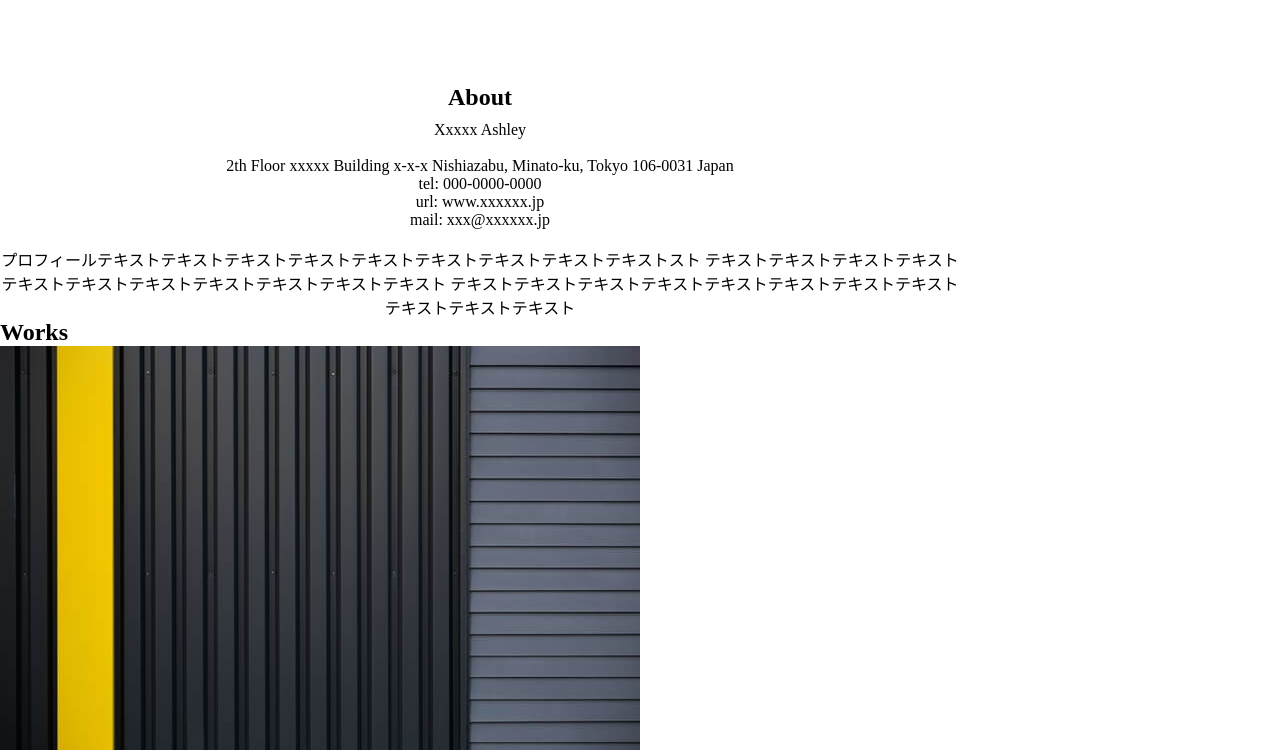
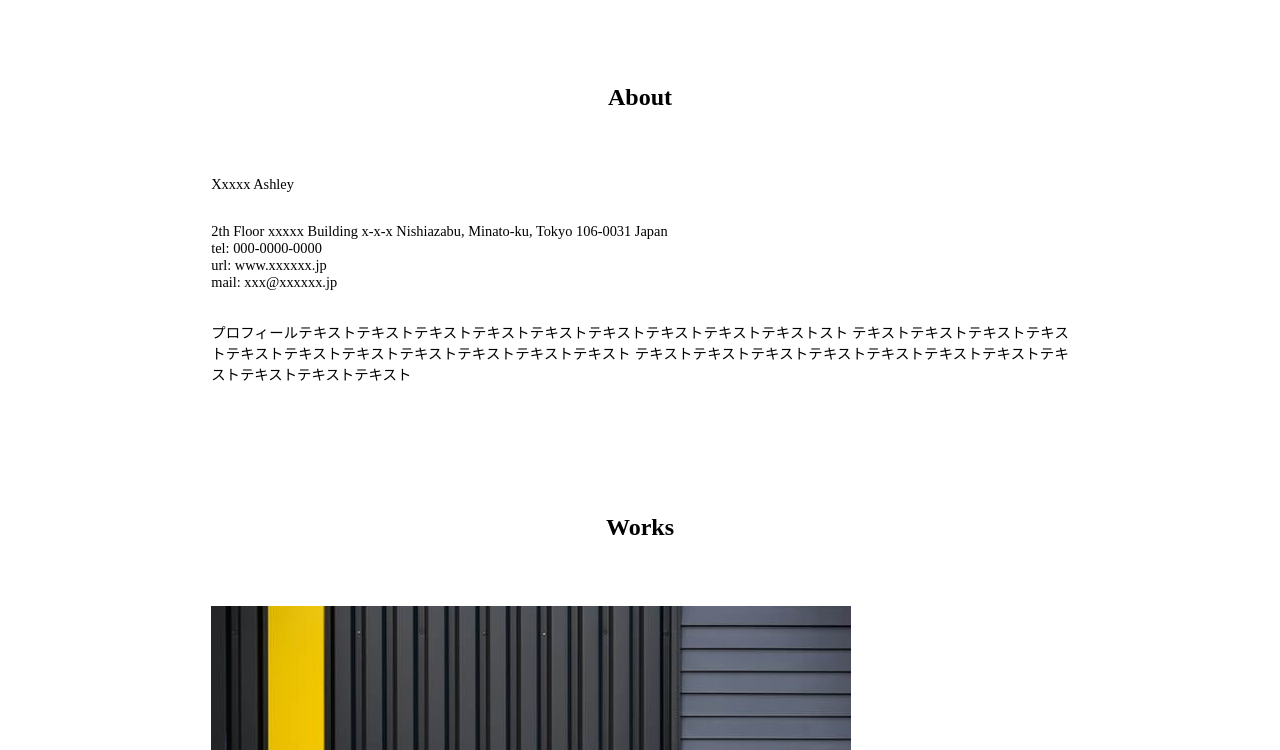
Before and after one commit to mamecom/LP-1, a plain HTML site: page elementary/index.html in a window 1280 px wide. Shown: the part 690-1440 px from the top of the page. Drawn offline with Linux system fonts and the light colour scheme.

Commit message:
Aboutページ実装完了

```diff
--- a/elementary/index.html
+++ b/elementary/index.html
@@ -39,30 +39,34 @@
     <div id="mainvisual">
         <img src="./image/mainvisual-pc.jpg" alt="mainvisual-pc">
     </div>
-    <section id="About">
-        <h2>About</h2>
+    <section id="About" class="section_visual">
+        <h2 class="title_layout">About</h2>
         <ul>
-            <li>Xxxxx Ashley</li><br>
-            <li>2th Floor xxxxx Building x-x-x Nishiazabu, Minato-ku, Tokyo 106-0031 Japan</li>
-            <li>tel: 000-0000-0000</li>
-            <li>url: www.xxxxxx.jp</li>
-            <li>mail: xxx@xxxxxx.jp</li>
-        </ul><br>
+            <div class="about_contents">
+                <li>Xxxxx Ashley</li>
+            </div>
+            <div class="about_contents">
+                <li>2th Floor xxxxx Building x-x-x Nishiazabu, Minato-ku, Tokyo 106-0031 Japan</li>
+                <li>tel: 000-0000-0000</li>
+                <li>url: www.xxxxxx.jp</li>
+                <li>mail: xxx@xxxxxx.jp</li>
+            </div>
+        </ul>
         <p>プロフィールテキストテキストテキストテキストテキストテキストテキストテキストテキストスト テキストテキストテキストテキストテキストテキストテキストテキストテキストテキストテキスト テキストテキストテキストテキストテキストテキストテキストテキストテキストテキストテキスト</p>
     </section>
-    <section id="Works">
-        <h2>Works</h2>
-        <ul class="works_images">
-            <li><img src="./image/works1.jpg"></li>
-            <li><img src="./image/works2.jpg"></li>
-            <li><img src="./image/works3.jpg"></li>
-            <li><img src="./image/works4.jpg"></li>
-            <li><img src="./image/works5.jpg"></li>
-            <li><img src="./image/works6.jpg"></li>
+    <section id="Works" class="section_visual">
+        <h2 class="title_layout">Works</h2>
+        <ul>
+            <img src="./image/works1.jpg">
+            <img src="./image/works2.jpg">
+            <img src="./image/works3.jpg">
+            <img src="./image/works4.jpg">
+            <img src="./image/works5.jpg">
+            <img src="./image/works6.jpg">
         </ul>
     </section>
-    <section id="News">
-        <h2>News</h2>
+    <section id="News" class="section_visual">
+        <h2 class="title_layout">News</h2>
         <dl class="newslist">
             <dt>2020.XX.XX</dt>
             <dt>デザイン雑誌「ＸＸＸＸＸＸ Vol.11』に掲載していただきました。</dt>
@@ -76,8 +80,8 @@
             <dt>【個展開催のお知らせ】テキストテキストテキストテキストテキストテキストテキスト</dt>
         </dl>
     </section>
-    <section id="Contact">
-        <h2>Contact</h2>
+    <section id="Contact" class="section_visual">
+        <h2 class="title_layout">Contact</h2>
         <form action="#" method="POST">
             <ul>
                 <li>
--- a/elementary/style.css
+++ b/elementary/style.css
@@ -49,17 +49,46 @@
     max-width: 1920px;
     height: 420px;
     width: 100%;
-    object-fit:cover
+    object-fit:cover;
+    margin-bottom: 80px;
 }
 
-#About {
+/* 各mainのセクションのビジュアルを統一する START*/
+.section_visual{
     max-width: 960px;
-    margin-top: 80px;
+    margin: 0 auto;
+    padding: 0 4%;
+    box-sizing: border-box;
+    margin-bottom: 130px;
+}
+
+.title_layout {
+    margin-bottom: 65px;
     text-align: center;
 }
 
-#About h2 {
-    margin-bottom: 10px;
+/* 各mainのセクションのビジュアルを統一する END*/
+
+#About .about_contents {
+    margin-bottom: 30px;
+}
+
+#About ul {
+    font-size: 0.9rem;
+    list-style: none;
+}
+
+#About p {
+    font-size: 0.9rem;
+    text-align: justify;
+}
+
+#Work ul {
+    display: flex;
+}
+
+#Work img {
+    width: 30px;
 }
 
 /* main関連 END */
```
